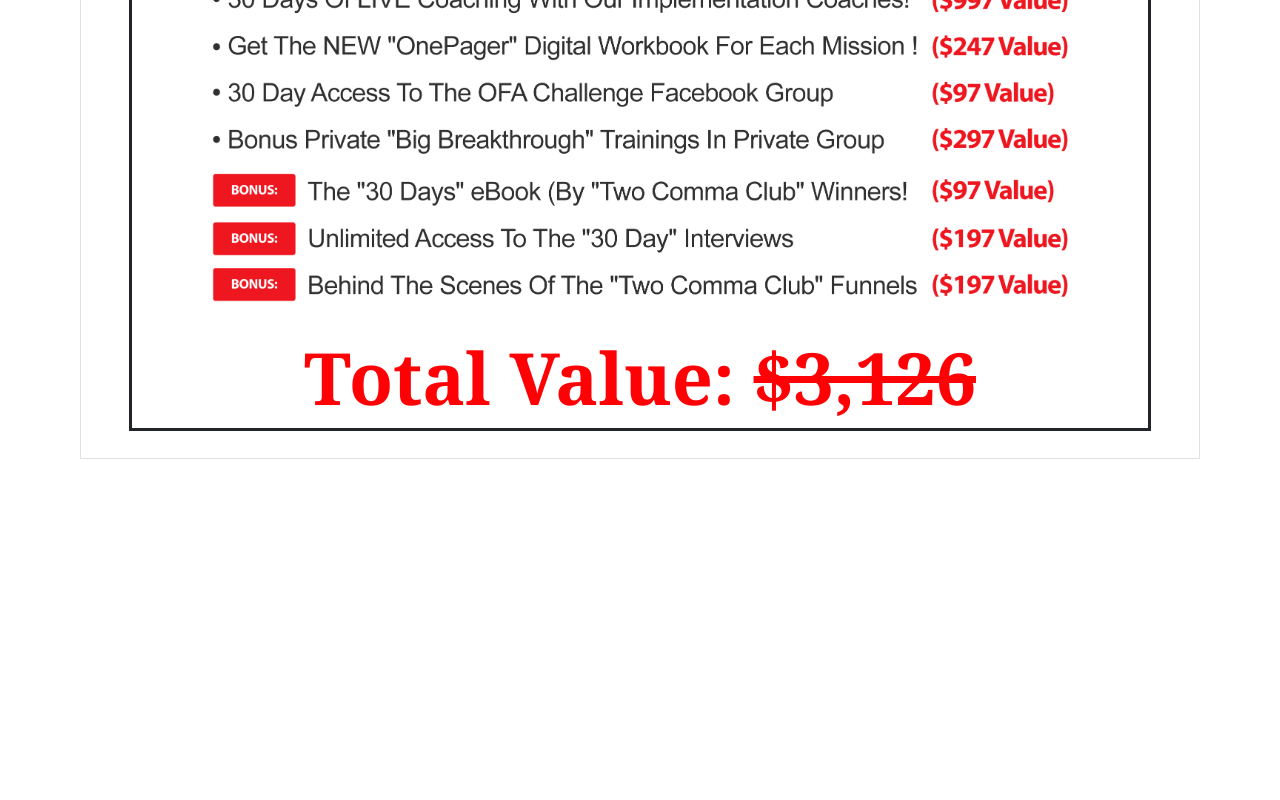
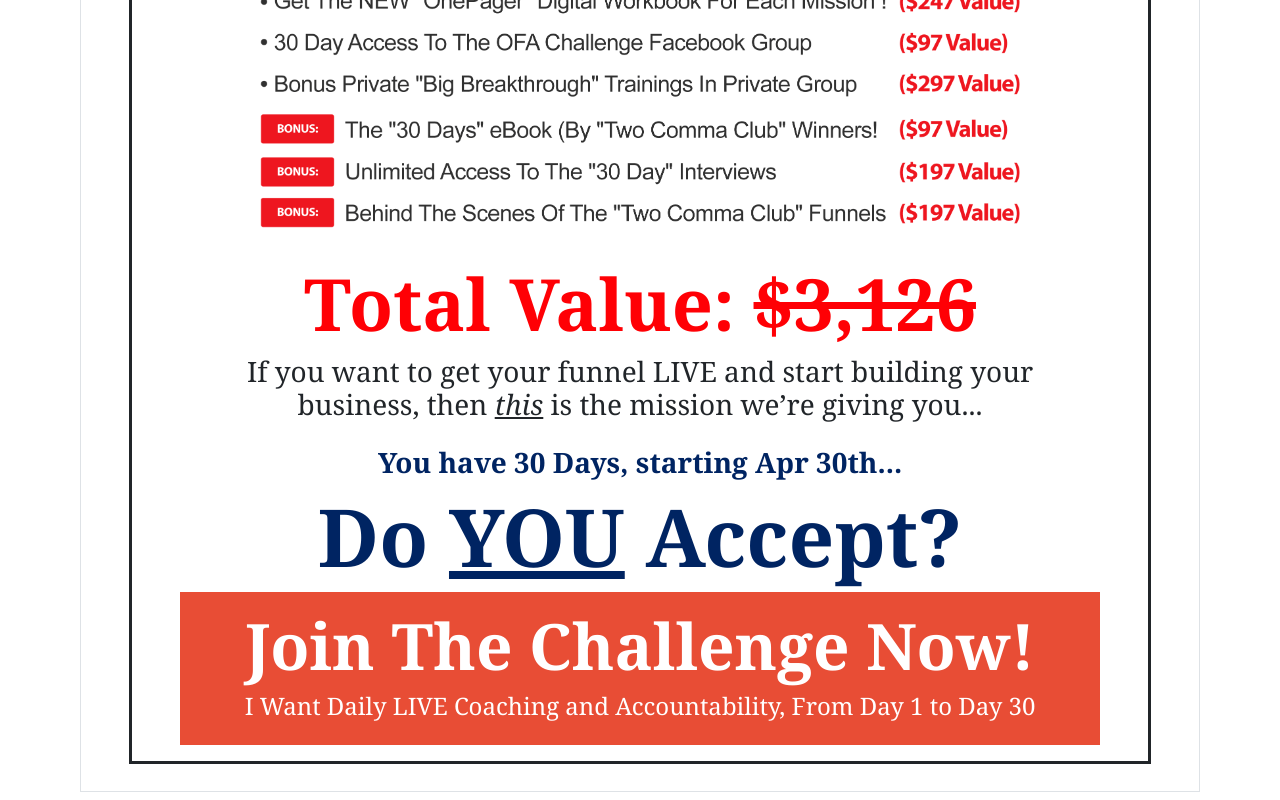
Before and after one commit to lanreonasanya02/one-funnel-app, a React (Create React App) app: page / in a window 1280 px wide. Shown: the part 5729-6529 px from the top of the page. Before the commit the page ends 6196 px from the top, so only its background shows below. Built offline with nearby package versions, Linux system fonts and the light colour scheme.

Commit message:
section-five-complete

```diff
--- a/src/Home.js
+++ b/src/Home.js
@@ -300,6 +300,36 @@
             <h2 className="display-2">
               Total Value: <del>$3,126</del>
             </h2>
+
+            <h3 className="mt-2 px-5">
+              If you want to get your funnel LIVE and start building your
+              business, then{" "}
+              <span>
+                <i>this</i>
+              </span>{" "}
+              is the mission we’re giving you...
+            </h3>
+            <h3 className="mt-4 second-h3">
+              You have 30 Days, starting Apr 30th...
+            </h3>
+            <h1 className="display-1">
+              Do <span>YOU</span> Accept?
+            </h1>
+            <button className="d-none d-md-inline">
+              <h3 className="display-3">Join The Challenge Now!</h3>
+              <h4>
+                I Want Daily LIVE Coaching and Accountability, From Day 1 to Day
+                30
+              </h4>
+            </button>
+
+            <button className="d-inline d-md-none">
+              <h3>Start Now!</h3>
+              <p>
+                I Want Daily LIVE Coaching and Accountability, From Day 1 to Day
+                30
+              </p>
+            </button>
           </div>
         </section>
       </main>
--- a/src/index.css
+++ b/src/index.css
@@ -230,6 +230,7 @@
 
   .section-five .section-five-inner {
     margin: 1.7rem 3rem;
+    padding: 0 3rem;
   }
 
   .section-five .section-five-inner img {
@@ -241,6 +242,29 @@
   del {
     color: #ff0005;
     font-weight: bolder;
+  }
+
+  .section-five-inner .second-h3 {
+    color: #002462;
+    font-weight: bold;
+  }
+
+  .section-five-inner button {
+    width: 100%;
+    background-color: #e84d35;
+    color: #fff;
+    border-style: none;
+    margin-bottom: 1rem;
+    padding: 1rem 2rem;
+    font-weight: bold;
+  }
+
+  .section-five-inner button:hover {
+    background-color: #d45845;
+  }
+
+  .section-five-inner button h3 {
+    font-weight: bold;
   }
 }
 
@@ -396,4 +420,41 @@
     font-weight: bolder;
     font-size: 2rem;
   }
+
+  .section-five-inner .second-h3 {
+    color: #002462;
+    font-weight: bold;
+  }
+
+  .section-five-inner h1 {
+    margin-top: -1.5rem;
+    font-size: 1.3rem;
+  }
+
+  .section-five-inner h3 {
+    padding: 0 2rem;
+    font-size: 1.3rem;
+  }
+
+  .section-five-inner button {
+    background-color: #e84d35;
+    color: #fff;
+    border-style: none;
+    margin-bottom: 1rem;
+    padding: 0.8rem 0.5rem;
+    font-weight: bold;
+  }
+
+  .section-five-inner button:hover {
+    background-color: #d45845;
+  }
+
+  .section-five-inner button h3 {
+    font-size: 1.5rem;
+    font-weight: bold;
+  }
+
+  .section-five-inner button p {
+    font-size: 12px;
+  }
 }
```
